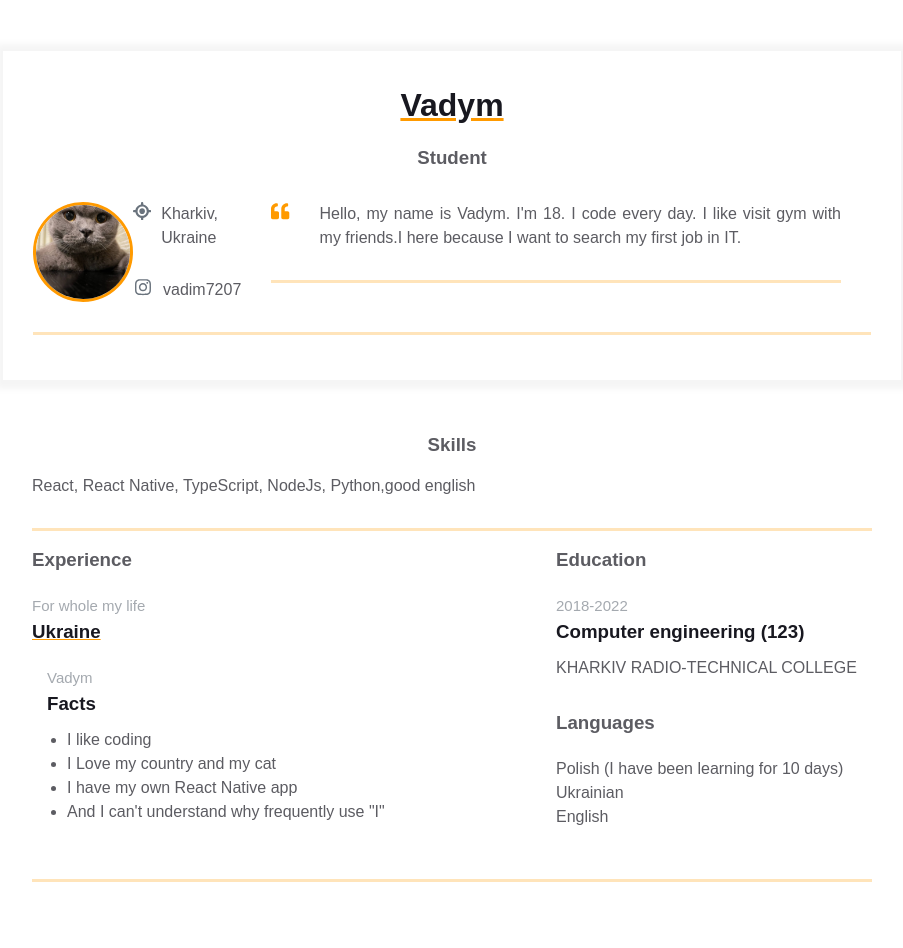
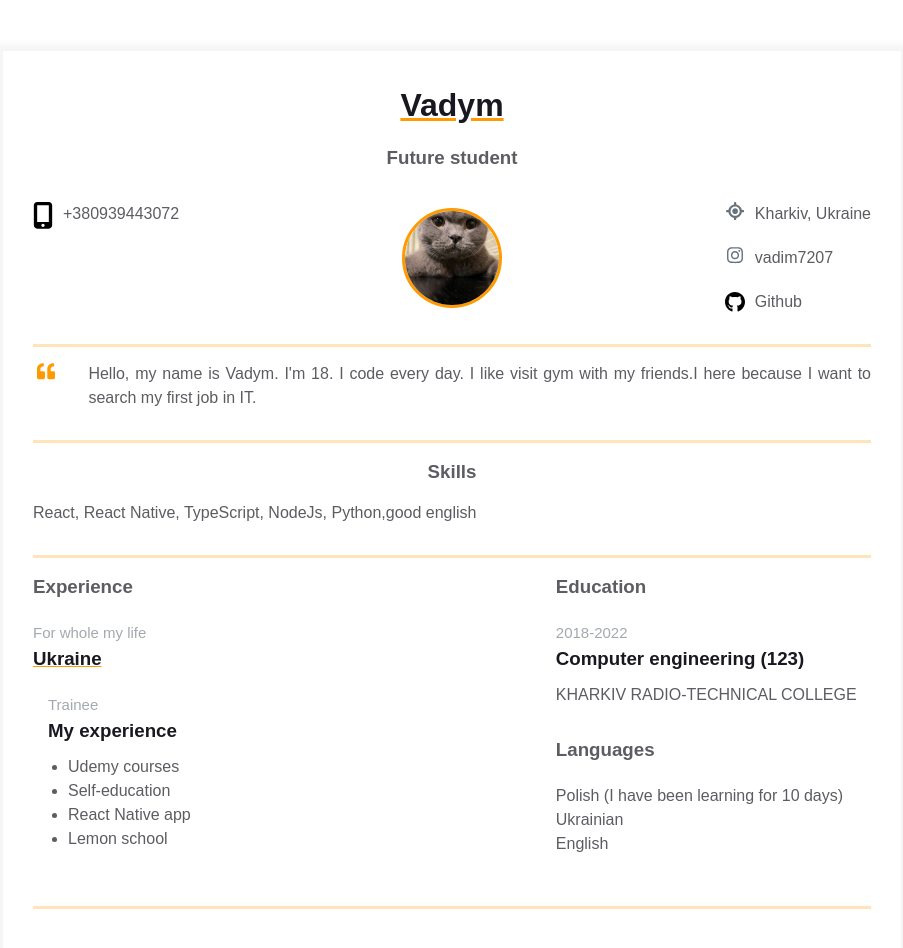
Before and after one commit to Nicholas090/homepage, a plain HTML site: page index.html in a window 1280 px wide. Shown: the whole page, without its empty margins (188-1091 px from the left). Before the commit the page ends 897 px from the top, so only its background shows below. Drawn offline with Linux system fonts and the light colour scheme.

Commit message:
html fix

```diff
--- a/index.html
+++ b/index.html
@@ -14,27 +14,52 @@
             <div class="container">
                 <div class="resume__block">
                     <h1 class="contact-info__header">Vadym</h1>
-                    <h3 class="contact-info__sub-header">Student</h3>
+                    <h3 class="contact-info__sub-header">Future student</h3>
                     <div class="contact_info_container fh">
-                        <div class="contact-info__block"></div>
-
+                        <div class="contact-info__block">
+                            <a href="" rel="author" class="contact-info__item">
+                                <div class="contact-info__item-icon-wrapper">
+                                    <svg xmlns="http://www.w3.org/2000/svg" viewBox="0 0 384 512">
+                                      <path
+                                      d="M304 0h-224c-35.35 0-64 28.65-64 64v384c0 35.35 28.65 64 64 64h224c35.35 0 64-28.65 64-64V64C368 28.65 339.3 0 304 0zM192 480c-17.75 0-32-14.25-32-32s14.25-32 32-32s32 14.25 32 32S209.8 480 192 480zM304 64v320h-224V64H304z"/></svg>
+                                </div>
+                                <span>+380939443072</span>
+                            </a>
+                        </div>
                         <div class="contact-info__block contact-info__block--center">
                             <img class="contact-info__avatar" src="./assets/MoreBeautifulCat.jpg" alt="Avatar">
                         </div>
                         <div class="contact-info__block">
-                            <a href="" rel="author" class="contact-info__item">
+                            <a href="https://www.google.com/maps/place/%D0%A5%D0%B0%D1%80%D1%8C%D0%BA%D0%BE%D0%B2,+%D0%A5%D0%B0%D1%80%D1%8C%D0%BA%D0%BE%D0%B2%D1%81%D0%BA%D0%B0%D1%8F+%D0%BE%D0%B1%D0%BB%D0%B0%D1%81%D1%82%D1%8C/@49.9945914,36.2858247,11z/data=!3m1!4b1!4m5!3m4!1s0x4127a09f63ab0f8b:0x2d4c18681aa4be0a!8m2!3d49.9935!4d36.230383"
+                                rel="author" class="contact-info__item">
                                 <div class="contact-info__item-icon-wrapper">
-                                    <svg class="contact-info__item-icon" xmlns="http://www.w3.org/2000/svg" viewBox="0 0 512 512"><path d="M176 256C176 211.8 211.8 176 256 176C300.2 176 336 211.8 336 256C336 300.2 300.2 336 256 336C211.8 336 176 300.2 176 256zM256 0C273.7 0 288 14.33 288 32V66.65C368.4 80.14 431.9 143.6 445.3 224H480C497.7 224 512 238.3 512 256C512 273.7 497.7 288 480 288H445.3C431.9 368.4 368.4 431.9 288 445.3V480C288 497.7 273.7 512 256 512C238.3 512 224 497.7 224 480V445.3C143.6 431.9 80.14 368.4 66.65 288H32C14.33 288 0 273.7 0 256C0 238.3 14.33 224 32 224H66.65C80.14 143.6 143.6 80.14 224 66.65V32C224 14.33 238.3 0 256 0zM128 256C128 326.7 185.3 384 256 384C326.7 384 384 326.7 384 256C384 185.3 326.7 128 256 128C185.3 128 128 185.3 128 256z"/></svg>
+                                    <svg class="contact-info__item-icon" xmlns="http://www.w3.org/2000/svg" viewBox="0 0 512 512"><path
+                                    d="M176 256C176 211.8 211.8 176 256 176C300.2 176 336 211.8 336 256C336 300.2 300.2 336 256 336C211.8 336 176 300.2 176 256zM256 0C273.7 0 288 14.33 288 32V66.65C368.4 80.14 431.9 143.6 445.3 224H480C497.7 224 512 238.3 512 256C512 273.7 497.7 288 480 288H445.3C431.9 368.4 368.4 431.9 288 445.3V480C288 497.7 273.7 512 256 512C238.3 512 224 497.7 224 480V445.3C143.6 431.9 80.14 368.4 66.65 288H32C14.33 288 0 273.7 0 256C0 238.3 14.33 224 32 224H66.65C80.14 143.6 143.6 80.14 224 66.65V32C224 14.33 238.3 0 256 0zM128 256C128 326.7 185.3 384 256 384C326.7 384 384 326.7 384 256C384 185.3 326.7 128 256 128C185.3 128 128 185.3 128 256z"/></svg>
                                 </div>
                                 <span>Kharkiv, Ukraine</span>
                             </a>
                             <a href="https://www.instagram.com/vadim7207/" rel="author" class="contact-info__item">
                                 <div class="contact-info__item-icon-wrapper">
-                                    <svg class="contact-info__item-icon" xmlns="http://www.w3.org/2000/svg" viewBox="0 0 448 512"><path d="M224.1 141c-63.6 0-114.9 51.3-114.9 114.9s51.3 114.9 114.9 114.9S339 319.5 339 255.9 287.7 141 224.1 141zm0 189.6c-41.1 0-74.7-33.5-74.7-74.7s33.5-74.7 74.7-74.7 74.7 33.5 74.7 74.7-33.6 74.7-74.7 74.7zm146.4-194.3c0 14.9-12 26.8-26.8 26.8-14.9 0-26.8-12-26.8-26.8s12-26.8 26.8-26.8 26.8 12 26.8 26.8zm76.1 27.2c-1.7-35.9-9.9-67.7-36.2-93.9-26.2-26.2-58-34.4-93.9-36.2-37-2.1-147.9-2.1-184.9 0-35.8 1.7-67.6 9.9-93.9 36.1s-34.4 58-36.2 93.9c-2.1 37-2.1 147.9 0 184.9 1.7 35.9 9.9 67.7 36.2 93.9s58 34.4 93.9 36.2c37 2.1 147.9 2.1 184.9 0 35.9-1.7 67.7-9.9 93.9-36.2 26.2-26.2 34.4-58 36.2-93.9 2.1-37 2.1-147.8 0-184.8zM398.8 388c-7.8 19.6-22.9 34.7-42.6 42.6-29.5 11.7-99.5 9-132.1 9s-102.7 2.6-132.1-9c-19.6-7.8-34.7-22.9-42.6-42.6-11.7-29.5-9-99.5-9-132.1s-2.6-102.7 9-132.1c7.8-19.6 22.9-34.7 42.6-42.6 29.5-11.7 99.5-9 132.1-9s102.7-2.6 132.1 9c19.6 7.8 34.7 22.9 42.6 42.6 11.7 29.5 9 99.5 9 132.1s2.7 102.7-9 132.1z"/></svg>
+                                    <svg class="contact-info__item-icon" xmlns="http://www.w3.org/2000/svg" viewBox="0 0 448 512"><path
+                                       d="M224.1 141c-63.6 0-114.9 51.3-114.9 114.9s51.3 114.9 114.9 114.9S339 319.5 339 255.9 287.7 141 224.1 141zm0 189.6c-41.1 0-74.7-33.5-74.7-74.7s33.5-74.7 74.7-74.7 74.7 33.5 74.7 74.7-33.6 74.7-74.7 74.7zm146.4-194.3c0 14.9-12 26.8-26.8 26.8-14.9 0-26.8-12-26.8-26.8s12-26.8 26.8-26.8 26.8 12 26.8 26.8zm76.1 27.2c-1.7-35.9-9.9-67.7-36.2-93.9-26.2-26.2-58-34.4-93.9-36.2-37-2.1-147.9-2.1-184.9 0-35.8 1.7-67.6 9.9-93.9 36.1s-34.4 58-36.2 93.9c-2.1 37-2.1 147.9 0 184.9 1.7 35.9 9.9 67.7 36.2 93.9s58 34.4 93.9 36.2c37 2.1 147.9 2.1 184.9 0 35.9-1.7 67.7-9.9 93.9-36.2 26.2-26.2 34.4-58 36.2-93.9 2.1-37 2.1-147.8 0-184.8zM398.8 388c-7.8 19.6-22.9 34.7-42.6 42.6-29.5 11.7-99.5 9-132.1 9s-102.7 2.6-132.1-9c-19.6-7.8-34.7-22.9-42.6-42.6-11.7-29.5-9-99.5-9-132.1s-2.6-102.7 9-132.1c7.8-19.6 22.9-34.7 42.6-42.6 29.5-11.7 99.5-9 132.1-9s102.7-2.6 132.1 9c19.6 7.8 34.7 22.9 42.6 42.6 11.7 29.5 9 99.5 9 132.1s2.7 102.7-9 132.1z"/></svg>
                                 </div>
                                 <span>vadim7207</span>
                             </a>
+                            <a href="https://github.com/Nicholas090/" rel="author" class="contact-info__item">
+                                <div class="contact-info__item-icon-wrapper">
+                                    <svg xmlns="http://www.w3.org/2000/svg" viewBox="0 0 496 512">
+                                        <path
+                                        d="M165.9 397.4c0 2-2.3 3.6-5.2 3.6-3.3.3-5.6-1.3-5.6-3.6 0-2 2.3-3.6 5.2-3.6 3-.3 5.6 1.3 5.6 3.6zm-31.1-4.5c-.7 2 1.3 4.3 4.3 4.9 2.6 1 5.6 0 6.2-2s-1.3-4.3-4.3-5.2c-2.6-.7-5.5.3-6.2 2.3zm44.2-1.7c-2.9.7-4.9 2.6-4.6 4.9.3 2 2.9 3.3 5.9 2.6 2.9-.7 4.9-2.6 4.6-4.6-.3-1.9-3-3.2-5.9-2.9zM244.8 8C106.1 8 0 113.3 0 252c0 110.9 69.8 205.8 169.5 239.2 12.8 2.3 17.3-5.6 17.3-12.1 0-6.2-.3-40.4-.3-61.4 0 0-70 15-84.7-29.8 0 0-11.4-29.1-27.8-36.6 0 0-22.9-15.7 1.6-15.4 0 0 24.9 2 38.6 25.8 21.9 38.6 58.6 27.5 72.9 20.9 2.3-16 8.8-27.1 16-33.7-55.9-6.2-112.3-14.3-112.3-110.5 0-27.5 7.6-41.3 23.6-58.9-2.6-6.5-11.1-33.3 2.6-67.9 20.9-6.5 69 27 69 27 20-5.6 41.5-8.5 62.8-8.5s42.8 2.9 62.8 8.5c0 0 48.1-33.6 69-27 13.7 34.7 5.2 61.4 2.6 67.9 16 17.7 25.8 31.5 25.8 58.9 0 96.5-58.9 104.2-114.8 110.5 9.2 7.9 17 22.9 17 46.4 0 33.7-.3 75.4-.3 83.6 0 6.5 4.6 14.4 17.3 12.1C428.2 457.8 496 362.9 496 252 496 113.3 383.5 8 244.8 8zM97.2 352.9c-1.3 1-1 3.3.7 5.2 1.6 1.6 3.9 2.3 5.2 1 1.3-1 1-3.3-.7-5.2-1.6-1.6-3.9-2.3-5.2-1zm-10.8-8.1c-.7 1.3.3 2.9 2.3 3.9 1.6 1 3.6.7 4.3-.7.7-1.3-.3-2.9-2.3-3.9-2-.6-3.6-.3-4.3.7zm32.4 35.6c-1.6 1.3-1 4.3 1.3 6.2 2.3 2.3 5.2 2.6 6.5 1 1.3-1.3.7-4.3-1.3-6.2-2.2-2.3-5.2-2.6-6.5-1zm-11.4-14.7c-1.6 1-1.6 3.6 0 5.9 1.6 2.3 4.3 3.3 5.6 2.3 1.6-1.3 1.6-3.9 0-6.2-1.4-2.3-4-3.3-5.6-2z"
+                                        />
+                                        </svg>
                                 </div>
+                                <span>Github</span>
+                            </a>
+                        </div>
+                    </div>
+                </div>
+            </div>
+
             <div class="container">
                 <div class="resume__block">
                     <div class="intro">
@@ -48,10 +73,6 @@
                         <p class="intro_text">
                             Hello, my name is Vadym. I'm 18. I code every day. I like visit gym with my friends.I here because I want to search my first job in IT.
                         </p>
-                                </div>
-                            </div>
-                        </div>
-                    </div>
                     </div>
                 </div>
             </div>
@@ -76,13 +97,13 @@
                                     </div>
 
                                     <div class="experiences__company-project">
-                                    <span class="experiences__company-project-role">Vadym</span>
-                                    <h3 class="experiences__company-project-name">Facts</h3>
+                                        <span class="experiences__company-project-role">Trainee</span>
+                                        <h3 class="experiences__company-project-name">My experience</h3>
                                         <ul class="experiences__company-project-responsibilities">
-                                        <li>I like coding</li>
-                                        <li>I Love my country and my cat</li>
-                                        <li>I have my own React Native app</li>
-                                        <li>And I can't understand why frequently use "I"</li>
+                                            <li>Udemy courses</li>
+                                            <li>Self-education</li>
+                                            <li>React Native app</li>
+                                            <li>Lemon school</li>
                                         </ul>
                                     </div>
                                 </div>
@@ -115,6 +136,7 @@
                     </div>
                 </div>
             </div>
+
     </main>
 </body>
 
```
Lines whose indentation alone changed are shown as unchanged.
